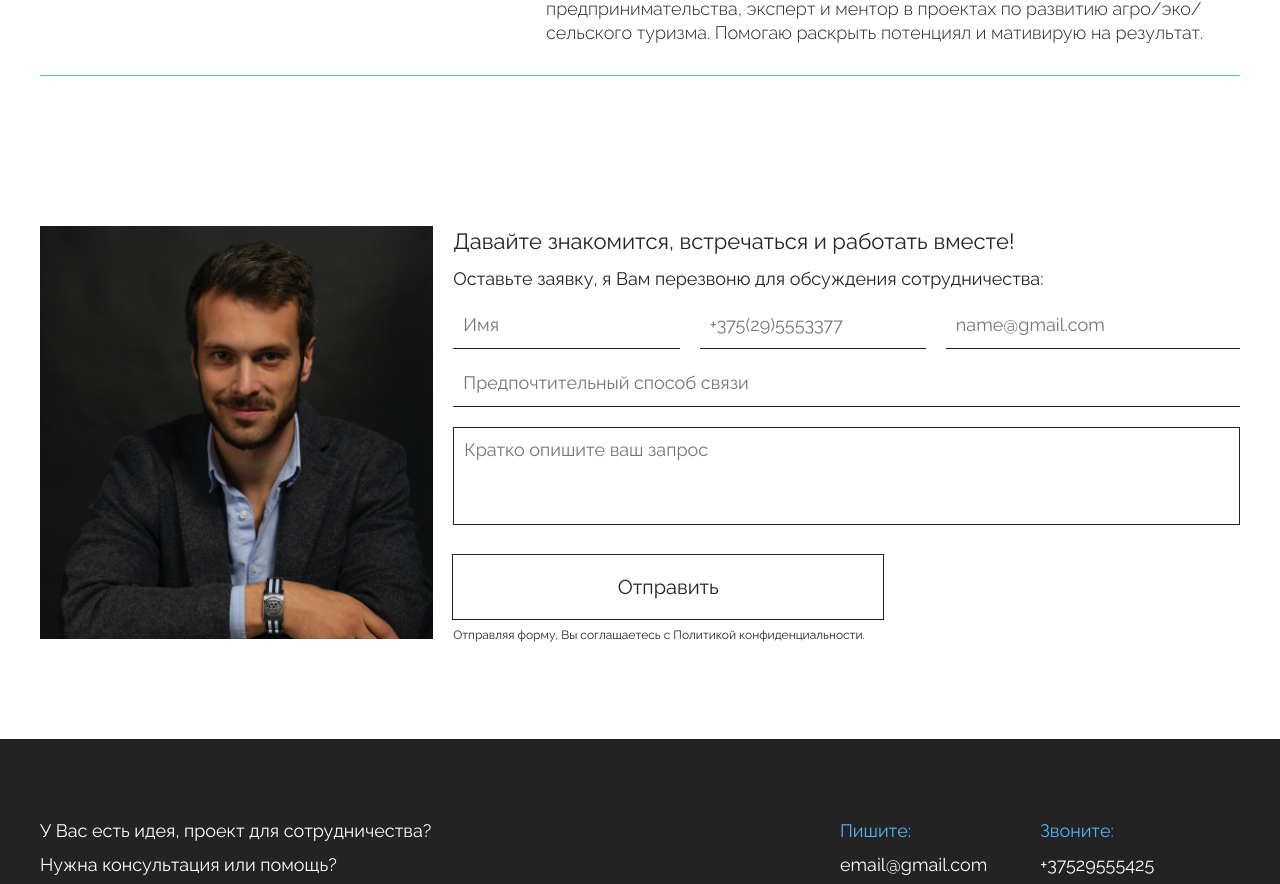
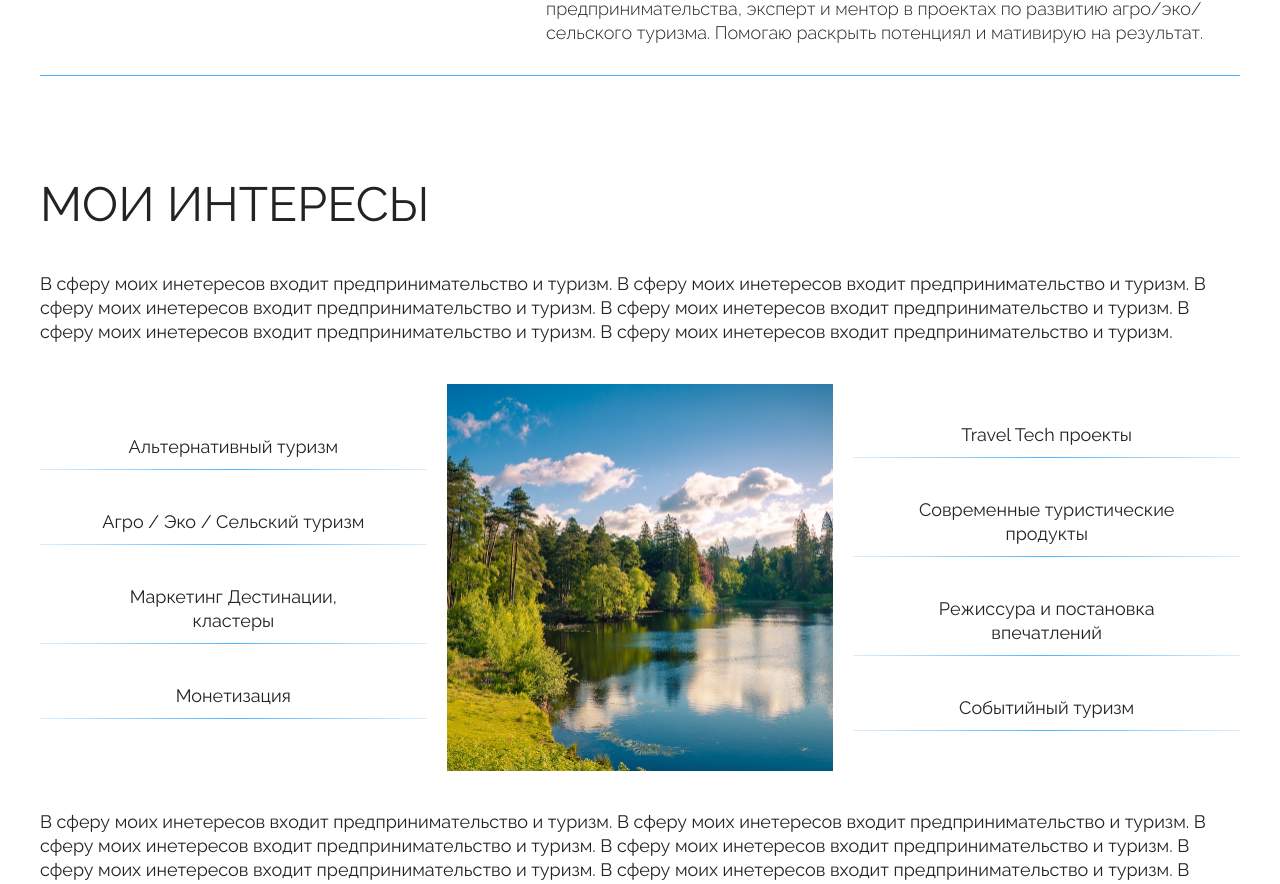
Before and after one commit to kerus2014/ilya-landing, a React (Create React App) app: page /about in a window 1280 px wide. Shown: the part 1876-2760 px from the top of the page. Built offline with nearby package versions, Linux system fonts and the light colour scheme.

Commit message:
fix:complete about page

```diff
--- /dev/null
+++ b/src/components/AboutInterestsItem/index.module.scss
@@ -0,0 +1,20 @@
+@import "../../styles/variables.scss";
+
+.item{
+  width: 100%;
+  padding: 20px 0px;
+
+  &__text{
+    margin: 0 auto;
+    max-width: 265px;
+    text-align: center;
+  }
+
+  &__line{
+    width: 100%;
+    margin-top: 10px;
+    height: 1px;
+    border: none;
+    background: linear-gradient(90deg, #DAEEFC 0%, #4FB5FF 50%, #DAEEFC 100%);
+  }
+}
--- /dev/null
+++ b/src/components/AboutInterestsItem/index.tsx
@@ -0,0 +1,15 @@
+import { ClassName } from "../../types";
+import styles from "./index.module.scss";
+
+interface Props extends ClassName{
+  value:string;
+}
+
+export const AboutInterstsItem = (props:Props) => {
+  return(
+    <div className={styles["item"]}>
+      <p className={styles["item__text"]}>{props.value}</p>
+      <hr className={styles["item__line"]}/>
+    </div>
+  )
+}
--- a/src/components/FeedBackBlock/index.module.scss
+++ b/src/components/FeedBackBlock/index.module.scss
@@ -1,5 +1,5 @@
 .feedback-block{
-  padding: 100px 0px;
+  padding-bottom: 100px!important;
 }
 
 .container {
--- a/src/components/FeedBackBlock/index.tsx
+++ b/src/components/FeedBackBlock/index.tsx
@@ -2,10 +2,11 @@ import logo from "../../assets/pics/feedBackPhoto.png";
 import { Container } from "../Container";
 import FeedBackForm from "../FeedBackForm";
 import styles from "./index.module.scss";
+import { BlockTemplate } from "../BlockTemplate";
+
 const FeedBackBlock = () => {
   return (
-    <div className={styles["feedback-block"]}>
-      <Container>
+    <BlockTemplate className={styles["feedback-block"]}>
       <div className={styles.container}>
         <div className={styles.imageContainer}>
           <img src={logo} alt="feedBackLogo" />
@@ -14,8 +15,7 @@ const FeedBackBlock = () => {
           <FeedBackForm />
         </div>
       </div>
-      </Container>
-    </div>
+    </BlockTemplate>
   );
 };
 
--- a/src/components/FeedBackForm/index.module.scss
+++ b/src/components/FeedBackForm/index.module.scss
@@ -51,7 +51,7 @@ $padding: 10px;
 }
 
 .submit {
-  max-width: 430px;
+  max-width: 460px;
   margin-top: 30px;
 }
 
--- a/src/components/Layout/index.tsx
+++ b/src/components/Layout/index.tsx
@@ -1,6 +1,7 @@
 import { Header } from "../Header";
 import { Footer } from "../Footer";
 import { Outlet } from "react-router-dom";
+import FeedBackBlock from "../FeedBackBlock";
 
 export const Layout = () => {
   return (
@@ -8,6 +9,7 @@ export const Layout = () => {
       <Header />
       <main>
         <Outlet />
+        <FeedBackBlock/>
       </main>
       <Footer />
     </>
--- a/src/components/Title/index.module.scss
+++ b/src/components/Title/index.module.scss
@@ -2,4 +2,5 @@
   font-size: 48px;
   line-height: 56px;
   margin-bottom: 40px;
+  text-transform: uppercase;
 }
--- a/src/pages/AboutMe/index.module.scss
+++ b/src/pages/AboutMe/index.module.scss
@@ -65,3 +65,24 @@
     margin-left: 16px;
   }
 }
+
+.interests{
+
+  &__row{
+    display: grid;
+    grid-template-columns: 1fr 1fr 1fr;
+    grid-column-gap: 20px;
+    height: 386px;
+    margin: 40px 0px;
+
+    & img{
+      object-fit:cover;
+    }
+  }
+
+  &__row-item{
+    display: flex;
+    flex-direction: column;
+    justify-content: center;
+  }
+}
--- a/src/pages/AboutMe/index.tsx
+++ b/src/pages/AboutMe/index.tsx
@@ -2,10 +2,11 @@ import { Container } from "../../components/Container";
 import { Title } from "../../components/Title";
 import styles from "./index.module.scss";
 import photo from "../../assets/pics/фото.png";
+import interests from "../../assets/pics/about-interests.png";
 import { TitleWithBottomLine } from "../../components/TitleWithBottomLine";
 import { BlockTemplate } from "../../components/BlockTemplate";
 import { ListRow } from "../../components/ListRow";
-import FeedBackBlock from "../../components/FeedBackBlock";
+import { AboutInterstsItem } from "../../components/AboutInterestsItem";
 
 export const AboutMe = () => {
   return (
@@ -92,7 +93,31 @@ export const AboutMe = () => {
 
       </BlockTemplate>
 
-      <FeedBackBlock/>
+      <BlockTemplate className={styles.interests}>
+        <Title title="Мои интересы"/>
+        <p>В сферу моих инетересов входит предпринимательство и туризм. В сферу моих инетересов входит предпринимательство и туризм. В сферу моих инетересов входит предпринимательство и туризм. В сферу моих инетересов входит предпринимательство и туризм. В сферу моих инетересов входит предпринимательство и туризм. В сферу моих инетересов входит предпринимательство и туризм. </p>
+        <div className={styles["interests__row"]}>
+          <div className={styles["interests__row-item"]}>
+            <AboutInterstsItem value="Альтернативный туризм"/>
+            <AboutInterstsItem value="Агро / Эко / Сельский туризм"/>
+            <AboutInterstsItem value="Маркетинг Дестинации, кластеры"/>
+            <AboutInterstsItem value="Монетизация"/>
+          </div>
+          <div className={styles["interests__row-item"]}>
+            <img src={interests} alt="" />
+          </div>
+          <div className={styles["interests__row-item"]}>
+            <AboutInterstsItem value="Travel Tech проекты"/>
+            <AboutInterstsItem value="Современные туристические продукты"/>
+            <AboutInterstsItem value="Режиссура и постановка впечатлений"/>
+            <AboutInterstsItem value="Событийный туризм"/>
+          </div>
+        </div>
+        <p>
+          В сферу моих инетересов входит предпринимательство и туризм. В сферу моих инетересов входит предпринимательство и туризм. В сферу моих инетересов входит предпринимательство и туризм. В сферу моих инетересов входит предпринимательство и туризм. В сферу моих инетересов входит предпринимательство и туризм. В сферу моих инетересов входит предпринимательство и туризм.
+          В сферу моих инетересов входит предпринимательство и туризм. В сферу моих инетересов входит предпринимательство и туризм. В сферу моих инетересов входит предпринимательство и туризм. В сферу моих инетересов входит предпринимательство и туризм. В сферу моих инетересов входит предпринимательство и туризм. В сферу моих инетересов входит предпринимательство и туризм.
+        </p>
+      </BlockTemplate>
     </>
   );
 };
```
Also changed, not shown: src/assets/pics/about-interests.png (added). Lines whose indentation alone changed are shown as unchanged.
